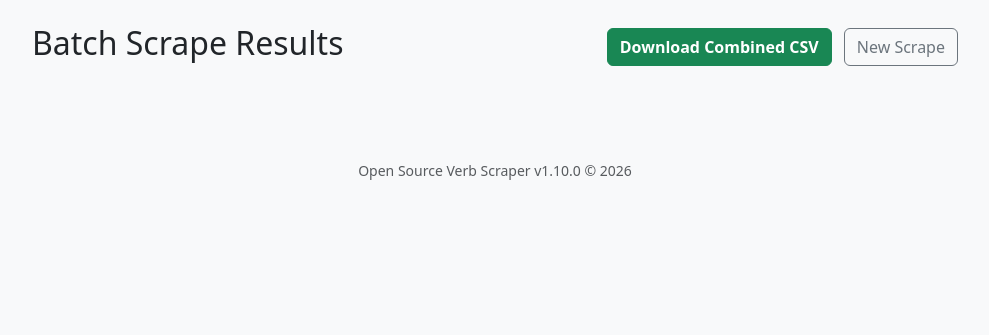
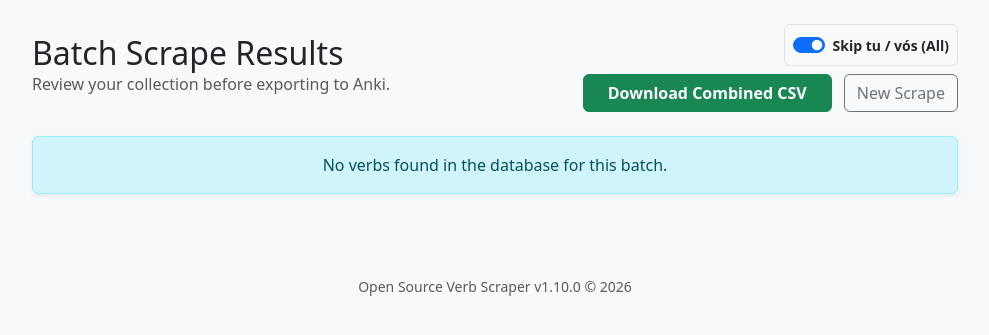
Before and after one commit to DaSteff91/verb-scraper-app, a Flask app: page /results-batch in a window 1280 px wide. Shown: the part 56-391 px from the top of the page, without its empty margins (145-1134 px from the left). Run offline with Flask 3, Linux system fonts and the light colour scheme.

Commit message:
feat(finalizing-the-download-page-incl-having-an-overview-as-accordien-menues): - Refactored VerbManager with ThreadPoolExecutor for concurrent scraping. - Created unified batch results dashboard and aggregated Anki CSV export

```diff
--- a/src/routes/main.py
+++ b/src/routes/main.py
@@ -5,41 +5,43 @@ This module handles the UI requests for scraping verbs and displaying
 results from the database.
 """
 
+import io
+import json
 import logging
-import io
-from typing import Union, List, cast, Any
+from typing import Any, Dict, List, Union, cast
+
 from flask import (
     Blueprint,
     flash,
+    jsonify,
     redirect,
     render_template,
     request,
+    send_file,
     url_for,
-    send_file,
-    jsonify,
 )
 from werkzeug.wrappers import Response as WerkzeugResponse
 
-from src.models.verb import Conjugation, Tense, Verb, Mode
+from src.models.verb import Conjugation, Mode, Tense, Verb
 from src.services.validator import InputValidator
 
 # Define the blueprint
 main_bp: Blueprint = Blueprint("main", __name__)
-
-# CORRECTED LINE: Use '=' for assignment, not ':'
 logger = logging.getLogger(__name__)
 
 
 @main_bp.route("/", methods=["GET", "POST"])
 def index() -> Union[str, WerkzeugResponse]:
     """
-    Handle the main dashboard and scraping form.
+    Handle the main dashboard and single-verb scraping form.
 
-    This route displays the search form on GET requests and processes
-    scraping requests on POST requests.
+    Displays the search dashboard on GET requests. On POST requests, it
+    sanitizes input, triggers the lazy-loaded scraping service for a
+    single verb, and redirects to the individual results page.
 
     Returns:
-        Union[str, Response]: The rendered HTML template or a redirect response.
+        Union[str, WerkzeugResponse]: The rendered index HTML template
+            or a redirect to the results view.
     """
     if request.method == "POST":
         # 1. Extract raw form data
@@ -50,7 +52,7 @@ def index() -> Union[str, WerkzeugResponse]:
 
         # 2. Validate Input
         if not InputValidator.is_valid_verb(verb_raw):
-            flash("Invalid verb format. Please use only letters and hyphens.", "danger")
+            flash("Invalid verb format. Use letters and hyphens.", "danger")
             return render_template("index.html")
 
         if not InputValidator.is_valid_grammar(mode, tense):
@@ -68,8 +70,6 @@ def index() -> Union[str, WerkzeugResponse]:
 
         if success:
             logger.info("Successfully processed verb: %s", verb_infinitive)
-
-            # 5. Determine filename for the redirect
             filename = (
                 custom_filename if custom_filename else f"{verb_infinitive}_export"
             )
@@ -85,7 +85,7 @@ def index() -> Union[str, WerkzeugResponse]:
             )
 
         logger.warning("Failed to process verb: %s", verb_infinitive)
-        flash(f"Could not find or scrape the verb '{verb_infinitive}'", "danger")
+        flash(f"Could not find the verb '{verb_infinitive}'", "danger")
 
     return render_template("index.html")
 
@@ -95,6 +95,9 @@ def results(verb_infinitive: str) -> str:
     """
     Display the conjugations for a specific verb.
 
+    Fetches the requested verb and its related conjugations from the
+    database based on the infinitive and query parameters.
+
     Args:
         verb_infinitive: The infinitive form of the verb to look up.
 
@@ -103,9 +106,10 @@ def results(verb_infinitive: str) -> str:
     """
     mode_name: str = request.args.get("mode", "Indicativo")
     tense_name: str = request.args.get("tense", "Presente")
+    filename: str = request.args.get("filename", f"{verb_infinitive}_export")
 
     verb: Verb = Verb.query.filter_by(infinitive=verb_infinitive).first_or_404()  # type: ignore
-    # Extract context from the first result found for display
+
     display_conjugations: List[Conjugation] = (
         Conjugation.query.join(Tense)
         .join(Mode)
@@ -116,8 +120,6 @@ def results(verb_infinitive: str) -> str:
         )
         .all()
     )  # type: ignore
-
-    filename: str = request.args.get("filename", f"{verb_infinitive}_export")
 
     return render_template(
         "results.html",
@@ -132,21 +134,23 @@ def results(verb_infinitive: str) -> str:
 @main_bp.route("/export/<verb_infinitive>")
 def export_csv(verb_infinitive: str) -> Union[str, WerkzeugResponse]:
     """
-    Generate and serve a CSV file for the requested verb.
+    Generate and serve a CSV file for a single requested verb.
+
+    Utilizes the lazy-loaded AnkiExporter to transform database records
+    into an in-memory CSV string for download.
 
     Args:
         verb_infinitive: The infinitive of the verb to be exported.
 
     Returns:
         Union[str, WerkzeugResponse]: A downloadable CSV file response
-                                      or a redirect on error.
+            or a redirect to results if data is missing.
     """
-    # 1. Extract and type query parameters
     mode_name: str = request.args.get("mode", "Indicativo")
     tense_name: str = request.args.get("tense", "Presente")
     skip_tu_vos: bool = request.args.get("skip_tu_vos") == "true"
+    custom_filename: str = request.args.get("filename", "")
 
-    # 2. Fetch Verb and specific Conjugations
     verb: Verb = Verb.query.filter_by(infinitive=verb_infinitive).first_or_404()  # type: ignore
 
     conjugations: List[Conjugation] = (
@@ -161,8 +165,7 @@ def export_csv(verb_infinitive: str) -> Union[str, WerkzeugResponse]:
     )  # type: ignore
 
     if not conjugations:
-        logger.warning("Export requested for %s with no DB data.", verb_infinitive)
-        flash("No data available to export. Please scrape first.", "warning")
+        flash("No data available to export.", "warning")
         return redirect(
             url_for(
                 "main.results",
@@ -172,31 +175,28 @@ def export_csv(verb_infinitive: str) -> Union[str, WerkzeugResponse]:
             )
         )
 
-    custom_filename: str = request.args.get("filename", "")
-
-    # Lazy Import of Exporter logic
     from src.services.exporter import AnkiExporter
 
-    # 3. Generate CSV content via Service
     csv_content: str = AnkiExporter.generate_verb_csv(
         conjugations, verb_infinitive, mode_name, tense_name, skip_tu_vos
     )
 
-    # 4. Prepare in-memory binary stream for Flask
     mem_file: io.BytesIO = io.BytesIO()
     mem_file.write(csv_content.encode("utf-8-sig"))
     mem_file.seek(0)
 
-    # Generate sanitized filename
-    if custom_filename:
-        filename = f"{custom_filename}.csv"
-    else:
-        filename = f"{verb_infinitive}_{mode_name}_{tense_name}.csv"
-
+    filename = (
+        f"{custom_filename}.csv"
+        if custom_filename
+        else f"{verb_infinitive}_{mode_name}_{tense_name}.csv"
+    )
     filename = filename.lower().replace(" ", "_")
 
     return send_file(
-        mem_file, mimetype="text/csv", as_attachment=True, download_name=filename
+        mem_file,
+        mimetype="text/csv",
+        as_attachment=True,
+        download_name=filename,
     )
 
 
@@ -205,39 +205,47 @@ def batch_scrape() -> Union[WerkzeugResponse, tuple[WerkzeugResponse, int]]:
     """
     Handle the JSON payload for multi-scraping tasks.
 
-    This endpoint receives a list of verbs and grammatical combinations from
-    the frontend "basket". It validates the integrity of the entire batch
-    before triggering the background scraping process.
+    Receives a list of tasks from the frontend basket, validates the
+    entire set, and triggers the threaded parallel orchestrator.
 
     Returns:
-        WerkzeugResponse: A JSON response containing a success status and
-            redirect URL, or a 400 error if validation fails.
+        Union[WerkzeugResponse, tuple[WerkzeugResponse, int]]: A JSON
+            response containing the success status and redirect URL.
     """
-    # Cast the JSON payload to a dictionary so Pylance understands 'get'
-    raw_data: Any = request.get_json()
-    data = cast(dict[str, Any], raw_data)
+    json_data: Any = request.get_json()
+    if not isinstance(json_data, dict):
+        return jsonify({"error": "Invalid JSON format"}), 400
 
-    if not data or "tasks" not in data:
-        return jsonify({"error": "No tasks provided"}), 400
+    tasks_raw: Any = json_data.get("tasks")
+    if not isinstance(tasks_raw, list):
+        return jsonify({"error": "No tasks list provided"}), 400
 
-    # Explicitly type the extracted variables
-    tasks = cast(list[dict[str, str]], data.get("tasks", []))
-    filename = cast(str, data.get("filename", "batch_export"))
+    tasks: List[Dict[str, str]] = cast(List[Dict[str, str]], tasks_raw)
+    filename: str = str(json_data.get("filename", "batch_export"))
 
-    # Lazy import remains inside for memory optimization
+    # Validate batch data integrity
     from src.services.validator import InputValidator
 
     if not InputValidator.validate_batch(tasks):
-        logger.warning("Batch validation failed for input: %s", data)
-        return jsonify({"error": "One or more tasks contain invalid data"}), 400
+        logger.warning("Batch validation failed for: %s", tasks)
+        return jsonify({"error": "Batch contains invalid data"}), 400
 
-    logger.info(
-        "Batch request accepted: %d tasks for filename: %s", len(tasks), filename
-    )
+    logger.info("Batch accepted: %d tasks. Orchestrating...", len(tasks))
 
-    # Note: Phase 3 will implement the Scraper Service orchestration here.
+    # Trigger Parallel Execution
+    from src.services.verb_manager import VerbManager
 
-    # Redirect to index temporarily until the unified results page is ready
+    manager: VerbManager = VerbManager()
+    summary: Dict[str, int] = manager.process_batch(tasks)
+
+    success_count = summary.get("success", 0)
+    failed_count = summary.get("failed", 0)
+
+    if success_count > 0:
+        flash(f"Successfully scraped {success_count} combinations.", "success")
+    if failed_count > 0:
+        flash(f"Failed to scrape {failed_count} tasks.", "warning")
+
     return jsonify(
         {
             "status": "success",
@@ -248,12 +256,17 @@ def batch_scrape() -> Union[WerkzeugResponse, tuple[WerkzeugResponse, int]]:
     )
 
 
-# 2. Add the New Route
 @main_bp.route("/results-batch")
 def results_batch() -> str:
-    """Displays a summary of multiple scraped verbs."""
-    import json
+    """
+    Display a grouped summary of multiple scraped verbs.
 
+    Iterates through the batch tasks to prepare a structured dataset
+    for the accordion-style results dashboard.
+
+    Returns:
+        str: The rendered batch results HTML template.
+    """
     tasks_raw = request.args.get("tasks", "[]")
     filename = request.args.get("filename", "batch_export")
     tasks = json.loads(tasks_raw)
@@ -288,6 +301,66 @@ def results_batch() -> str:
         "results_batch.html",
         batch=batch_display,
         filename=filename,
-        # We pass tasks back so the "Download" button knows what to include
         tasks_json=tasks_raw,
     )
+
+
+@main_bp.route("/export-batch")
+def export_batch_csv() -> Union[WerkzeugResponse, Any]:
+    """
+    Generate and serve a single unified CSV containing multiple verbs.
+
+    Aggregates database records for all verbs in the requested batch
+    and provides a single, Anki-optimized CSV download.
+
+    Returns:
+        Union[WerkzeugResponse, Any]: A downloadable CSV file response
+            containing the aggregated batch data.
+    """
+    tasks_raw = request.args.get("tasks", "[]")
+    custom_filename = request.args.get("filename", "batch_export")
+    skip_tu_vos = request.args.get("skip_tu_vos") == "true"
+
+    tasks = json.loads(tasks_raw)
+    batch_data = []
+
+    for t in tasks:
+        verb = Verb.query.filter_by(infinitive=t["verb"]).first()
+        if not verb:
+            continue
+
+        conjs = (
+            Conjugation.query.join(Tense)
+            .join(Mode)
+            .filter(
+                Conjugation.verb_id == verb.id,
+                Tense.name == t["tense"],
+                Mode.name == t["mode"],
+            )
+            .all()
+        )
+
+        batch_data.append(
+            {
+                "verb": verb.infinitive,
+                "mode": t["mode"],
+                "tense": t["tense"],
+                "conjugations": conjs,
+            }
+        )
+
+    from src.services.exporter import AnkiExporter
+
+    csv_content = AnkiExporter.generate_batch_csv(batch_data, skip_tu_vos)
+
+    mem_file = io.BytesIO()
+    mem_file.write(csv_content.encode("utf-8-sig"))
+    mem_file.seek(0)
+
+    filename = f"{custom_filename}.csv".lower().replace(" ", "_")
+    return send_file(
+        mem_file,
+        mimetype="text/csv",
+        as_attachment=True,
+        download_name=filename,
+    )
--- a/src/services/exporter.py
+++ b/src/services/exporter.py
@@ -8,7 +8,7 @@ using in-memory buffers for Docker compatibility.
 import csv
 import io
 import logging
-from typing import List
+from typing import List, Dict, Any
 
 from src.models.verb import Conjugation
 
--- a/src/templates/index.html
+++ b/src/templates/index.html
@@ -11,7 +11,7 @@
         @change="resetSelections()"
       />
       <label class="form-check-label ms-2 fw-bold" for="multiToggle">
-        Enable Multi-Scraping Mode (Bulk)
+        Multi-Scraping Mode
       </label>
     </div>
 
--- a/src/templates/results_batch.html
+++ b/src/templates/results_batch.html
@@ -1,16 +1,50 @@
 {% extends "base.html" %} {% block content %}
 <div class="row justify-content-center">
   <div class="col-md-10">
-    <div class="d-flex justify-content-between align-items-center mb-4">
-      <h2>Batch Scrape Results</h2>
+    <!-- 1. HIDDEN DATA CONTAINER (The No-Guessing Fix) -->
+    <div id="tasks-json-storage" style="display: none">
+      {{ tasks_json | safe }}
+    </div>
+
+    <!-- Header Section -->
+    <div class="d-flex justify-content-between align-items-end mb-4">
       <div>
-        <button onclick="downloadBatchCSV()" class="btn btn-success fw-bold">
+        <h2 class="mb-0">Batch Scrape Results</h2>
+        <p class="text-muted">
+          Review your collection before exporting to Anki.
+        </p>
+      </div>
+      <div class="text-end">
+        <div class="bg-light p-2 rounded border mb-2 d-inline-block text-start">
+          <div class="form-check form-switch m-0">
+            <input
+              class="form-check-input"
+              type="checkbox"
+              role="switch"
+              id="skipCheck"
+              checked
+            />
+            <label
+              class="form-check-label fw-bold small"
+              for="skipCheck"
+              style="cursor: pointer"
+            >
+              Skip tu / vós (All)
+            </label>
+          </div>
+        </div>
+        <br />
+        <button
+          onclick="downloadBatchCSV()"
+          class="btn btn-success fw-bold px-4"
+        >
           Download Combined CSV
         </button>
         <a href="/" class="btn btn-outline-secondary ms-2">New Scrape</a>
       </div>
     </div>
 
+    <!-- Grouped Results Accordion -->
     <div class="accordion shadow-sm" id="batchAccordion">
       {% for item in batch %}
       <div class="accordion-item">
@@ -21,9 +55,9 @@
             data-bs-toggle="collapse"
             data-bs-target="#collapse-{{ loop.index }}"
           >
-            <strong class="text-primary">{{ item.verb }}</strong>
-            <span class="text-muted ms-2 small"
-              >({{ item.mode }} {{ item.tense }})</span
+            <strong class="text-primary fs-5">{{ item.verb }}</strong>
+            <span class="text-muted ms-3 small"
+              >Mode: {{ item.mode }} | Tense: {{ item.tense }}</span
             >
           </button>
         </h2>
@@ -32,19 +66,31 @@
           class="accordion-collapse collapse"
           data-bs-parent="#batchAccordion"
         >
-          <div class="accordion-body">
-            <table class="table table-sm mb-0">
+          <div class="accordion-body bg-light-subtle">
+            <table class="table table-hover table-sm mb-0">
+              <thead class="table-light">
+                <tr>
+                  <th style="width: 30%">Person</th>
+                  <th>Conjugation</th>
+                </tr>
+              </thead>
+              <tbody>
                 {% for conj in item.conjugations %}
                 <tr>
-                <td class="text-muted italic small" style="width: 30%">
+                  <td class="text-muted italic small">
                     {{ conj.person.name }}
                   </td>
                   <td class="fw-bold">{{ conj.value }}</td>
                 </tr>
                 {% endfor %}
+              </tbody>
             </table>
           </div>
         </div>
+      </div>
+      {% else %}
+      <div class="alert alert-info text-center">
+        No verbs found in the database for this batch.
       </div>
       {% endfor %}
     </div>
@@ -52,9 +98,34 @@
 </div>
 
 <script>
+  /**
+   * Safe Batch Export using the Hidden Data Container
+   */
   function downloadBatchCSV() {
-    // We'll implement the bulk export route next!
-    alert("Triggering download for: {{ filename }}");
+    console.log("Preparing Download...");
+
+    // Read the JSON directly from the hidden DIV content
+    const rawData = document.getElementById("tasks-json-storage").textContent;
+
+    try {
+      const tasks = JSON.parse(rawData);
+      const filename = "{{ filename }}";
+      const skip = document.getElementById("skipCheck").checked;
+
+      const basePath = "{{ url_for('main.export_batch_csv') | safe }}";
+      const url = new URL(basePath, window.location.origin);
+
+      url.searchParams.append("tasks", JSON.stringify(tasks));
+      url.searchParams.append("filename", filename);
+      if (skip) {
+        url.searchParams.append("skip_tu_vos", "true");
+      }
+
+      window.location.href = url.href;
+    } catch (e) {
+      console.error("Failed to parse batch data:", e);
+      alert("Could not process the batch data for download.");
+    }
   }
 </script>
 {% endblock %}
```
Also changed, not shown: src/services/verb_manager.py (+9 -3 lines). Lines whose indentation alone changed are shown as unchanged.
